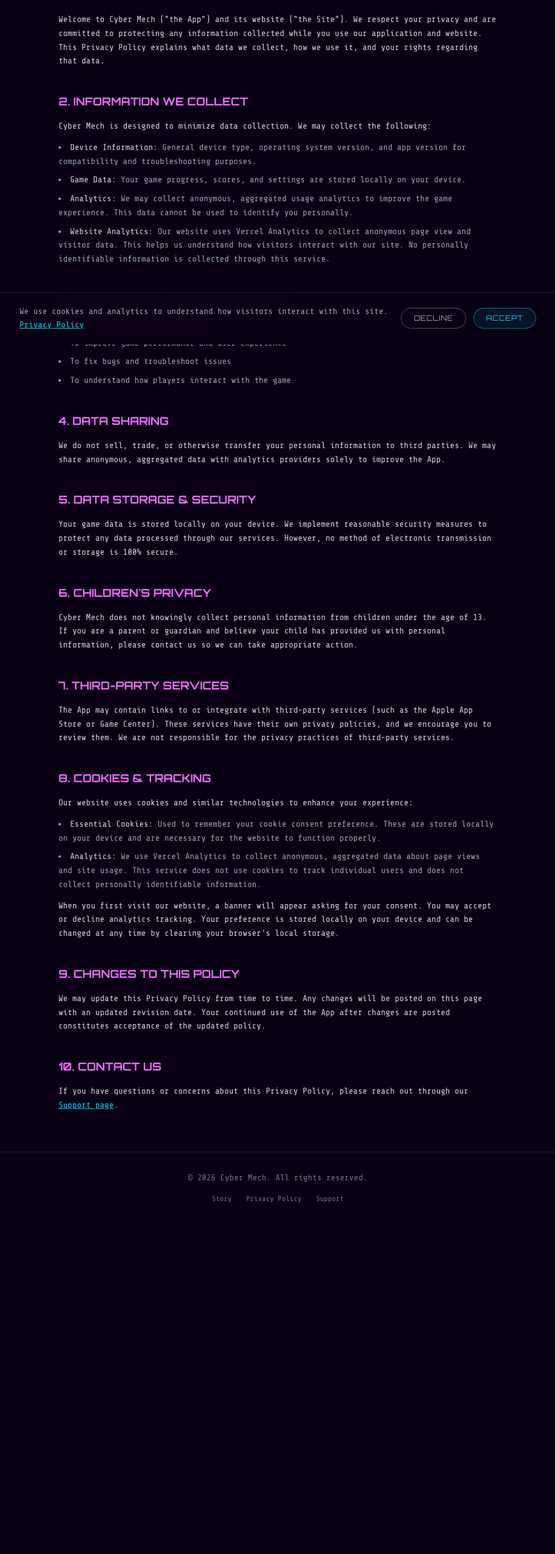
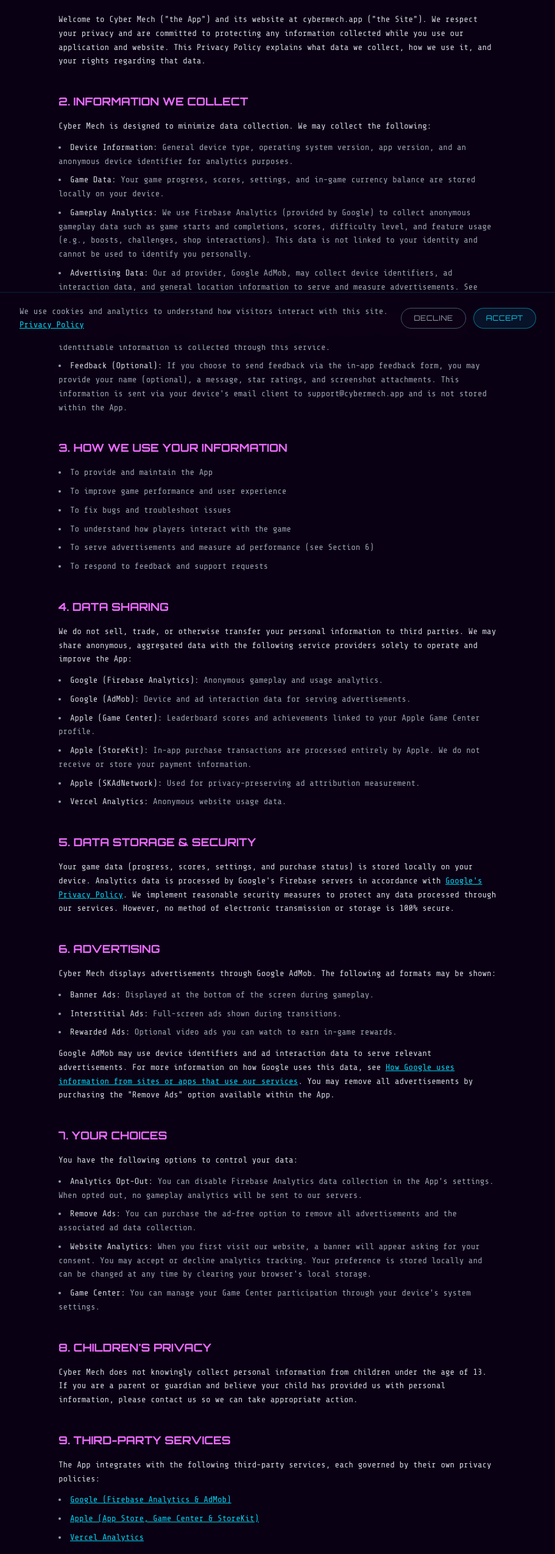
Before and after one commit to arpethel/cyber-mech, a Next.js app: page /privacy-policy in a window 1280 px wide. Shown: the part 235-2784 px from the top of the page at 61% size, without its empty margins (184-1095 px from the left). Before the commit the page ends 2241 px from the top, so only its background shows below. Built offline with nearby package versions, Linux system fonts and the light colour scheme; no server answers.

Commit message:
updating privacy policy

```diff
--- a/app/privacy-policy/page.tsx
+++ b/app/privacy-policy/page.tsx
@@ -22,11 +22,11 @@
               1. INTRODUCTION
             </h2>
             <p>
-              Welcome to Cyber Mech (&quot;the App&quot;) and its website
-              (&quot;the Site&quot;). We respect your privacy and are committed
-              to protecting any information collected while you use our
-              application and website. This Privacy Policy explains what data we
-              collect, how we use it, and your rights regarding that data.
+              Welcome to Cyber Mech (&quot;the App&quot;) and its website at
+              cybermech.app (&quot;the Site&quot;). We respect your privacy and
+              are committed to protecting any information collected while you use
+              our application and website. This Privacy Policy explains what data
+              we collect, how we use it, and your rights regarding that data.
             </p>
           </section>
 
@@ -41,17 +41,27 @@
             <ul className="list-inside list-disc space-y-2 text-gray-400">
               <li>
                 <span className="text-gray-300">Device Information:</span>{" "}
-                General device type, operating system version, and app version
-                for compatibility and troubleshooting purposes.
+                General device type, operating system version, app version, and
+                an anonymous device identifier for analytics purposes.
               </li>
               <li>
                 <span className="text-gray-300">Game Data:</span> Your game
-                progress, scores, and settings are stored locally on your device.
+                progress, scores, settings, and in-game currency balance are
+                stored locally on your device.
               </li>
               <li>
-                <span className="text-gray-300">Analytics:</span> We may collect
-                anonymous, aggregated usage analytics to improve the game
-                experience. This data cannot be used to identify you personally.
+                <span className="text-gray-300">Gameplay Analytics:</span> We
+                use Firebase Analytics (provided by Google) to collect anonymous
+                gameplay data such as game starts and completions, scores,
+                difficulty level, and feature usage (e.g., boosts, challenges,
+                shop interactions). This data is not linked to your identity and
+                cannot be used to identify you personally.
+              </li>
+              <li>
+                <span className="text-gray-300">Advertising Data:</span> Our
+                ad provider, Google AdMob, may collect device identifiers, ad
+                interaction data, and general location information to serve and
+                measure advertisements. See Section 6 for more details.
               </li>
               <li>
                 <span className="text-gray-300">Website Analytics:</span> Our
@@ -59,6 +69,14 @@
                 visitor data. This helps us understand how visitors interact with
                 our site. No personally identifiable information is collected
                 through this service.
+              </li>
+              <li>
+                <span className="text-gray-300">Feedback (Optional):</span> If
+                you choose to send feedback via the in-app feedback form, you may
+                provide your name (optional), a message, star ratings, and
+                screenshot attachments. This information is sent via your
+                device&apos;s email client to support@cybermech.app and is not
+                stored within the App.
               </li>
             </ul>
           </section>
@@ -72,6 +90,11 @@
               <li>To improve game performance and user experience</li>
               <li>To fix bugs and troubleshoot issues</li>
               <li>To understand how players interact with the game</li>
+              <li>
+                To serve advertisements and measure ad performance (see Section
+                6)
+              </li>
+              <li>To respond to feedback and support requests</li>
             </ul>
           </section>
 
@@ -79,11 +102,42 @@
             <h2 className="mb-4 font-orbitron text-lg font-bold text-fuchsia-400">
               4. DATA SHARING
             </h2>
-            <p>
+            <p className="mb-3">
               We do not sell, trade, or otherwise transfer your personal
               information to third parties. We may share anonymous, aggregated
-              data with analytics providers solely to improve the App.
+              data with the following service providers solely to operate and
+              improve the App:
             </p>
+            <ul className="list-inside list-disc space-y-2 text-gray-400">
+              <li>
+                <span className="text-gray-300">Google (Firebase Analytics):</span>{" "}
+                Anonymous gameplay and usage analytics.
+              </li>
+              <li>
+                <span className="text-gray-300">Google (AdMob):</span>{" "}
+                Device and ad interaction data for serving advertisements.
+              </li>
+              <li>
+                <span className="text-gray-300">Apple (Game Center):</span>{" "}
+                Leaderboard scores and achievements linked to your Apple Game
+                Center profile.
+              </li>
+              <li>
+                <span className="text-gray-300">Apple (StoreKit):</span>{" "}
+                In-app purchase transactions are processed entirely by Apple. We
+                do not receive or store your payment information.
+              </li>
+              <li>
+                <span className="text-gray-300">
+                  Apple (SKAdNetwork):
+                </span>{" "}
+                Used for privacy-preserving ad attribution measurement.
+              </li>
+              <li>
+                <span className="text-gray-300">Vercel Analytics:</span>{" "}
+                Anonymous website usage data.
+              </li>
+            </ul>
           </section>
 
           <section>
@@ -91,16 +145,100 @@
               5. DATA STORAGE & SECURITY
             </h2>
             <p>
-              Your game data is stored locally on your device. We implement
-              reasonable security measures to protect any data processed through
-              our services. However, no method of electronic transmission or
-              storage is 100% secure.
+              Your game data (progress, scores, settings, and purchase status) is
+              stored locally on your device. Analytics data is processed by
+              Google&apos;s Firebase servers in accordance with{" "}
+              <a
+                href="https://policies.google.com/privacy"
+                target="_blank"
+                rel="noopener noreferrer"
+                className="text-cyan-400 underline transition-colors hover:text-cyan-300"
+              >
+                Google&apos;s Privacy Policy
+              </a>
+              . We implement reasonable security measures to protect any data
+              processed through our services. However, no method of electronic
+              transmission or storage is 100% secure.
             </p>
           </section>
 
           <section>
             <h2 className="mb-4 font-orbitron text-lg font-bold text-fuchsia-400">
-              6. CHILDREN&apos;S PRIVACY
+              6. ADVERTISING
+            </h2>
+            <p className="mb-3">
+              Cyber Mech displays advertisements through Google AdMob. The
+              following ad formats may be shown:
+            </p>
+            <ul className="list-inside list-disc space-y-2 text-gray-400">
+              <li>
+                <span className="text-gray-300">Banner Ads:</span> Displayed at
+                the bottom of the screen during gameplay.
+              </li>
+              <li>
+                <span className="text-gray-300">Interstitial Ads:</span>{" "}
+                Full-screen ads shown during transitions.
+              </li>
+              <li>
+                <span className="text-gray-300">Rewarded Ads:</span> Optional
+                video ads you can watch to earn in-game rewards.
+              </li>
+            </ul>
+            <p className="mt-3">
+              Google AdMob may use device identifiers and ad interaction data to
+              serve relevant advertisements. For more information on how Google
+              uses this data, see{" "}
+              <a
+                href="https://policies.google.com/technologies/ads"
+                target="_blank"
+                rel="noopener noreferrer"
+                className="text-cyan-400 underline transition-colors hover:text-cyan-300"
+              >
+                How Google uses information from sites or apps that use our
+                services
+              </a>
+              . You may remove all advertisements by purchasing the &quot;Remove
+              Ads&quot; option available within the App.
+            </p>
+          </section>
+
+          <section>
+            <h2 className="mb-4 font-orbitron text-lg font-bold text-fuchsia-400">
+              7. YOUR CHOICES
+            </h2>
+            <p className="mb-3">
+              You have the following options to control your data:
+            </p>
+            <ul className="list-inside list-disc space-y-2 text-gray-400">
+              <li>
+                <span className="text-gray-300">Analytics Opt-Out:</span> You
+                can disable Firebase Analytics data collection in the
+                App&apos;s settings. When opted out, no gameplay analytics will
+                be sent to our servers.
+              </li>
+              <li>
+                <span className="text-gray-300">Remove Ads:</span> You can
+                purchase the ad-free option to remove all advertisements and the
+                associated ad data collection.
+              </li>
+              <li>
+                <span className="text-gray-300">Website Analytics:</span> When
+                you first visit our website, a banner will appear asking for your
+                consent. You may accept or decline analytics tracking. Your
+                preference is stored locally and can be changed at any time by
+                clearing your browser&apos;s local storage.
+              </li>
+              <li>
+                <span className="text-gray-300">Game Center:</span> You can
+                manage your Game Center participation through your device&apos;s
+                system settings.
+              </li>
+            </ul>
+          </section>
+
+          <section>
+            <h2 className="mb-4 font-orbitron text-lg font-bold text-fuchsia-400">
+              8. CHILDREN&apos;S PRIVACY
             </h2>
             <p>
               Cyber Mech does not knowingly collect personal information from
@@ -112,20 +250,53 @@
 
           <section>
             <h2 className="mb-4 font-orbitron text-lg font-bold text-fuchsia-400">
-              7. THIRD-PARTY SERVICES
+              9. THIRD-PARTY SERVICES
             </h2>
-            <p>
-              The App may contain links to or integrate with third-party
-              services (such as the Apple App Store or Game Center). These
-              services have their own privacy policies, and we encourage you to
-              review them. We are not responsible for the privacy practices of
+            <p className="mb-3">
+              The App integrates with the following third-party services, each
+              governed by their own privacy policies:
+            </p>
+            <ul className="list-inside list-disc space-y-2 text-gray-400">
+              <li>
+                <a
+                  href="https://policies.google.com/privacy"
+                  target="_blank"
+                  rel="noopener noreferrer"
+                  className="text-cyan-400 underline transition-colors hover:text-cyan-300"
+                >
+                  Google (Firebase Analytics & AdMob)
+                </a>
+              </li>
+              <li>
+                <a
+                  href="https://www.apple.com/legal/privacy/"
+                  target="_blank"
+                  rel="noopener noreferrer"
+                  className="text-cyan-400 underline transition-colors hover:text-cyan-300"
+                >
+                  Apple (App Store, Game Center & StoreKit)
+                </a>
+              </li>
+              <li>
+                <a
+                  href="https://vercel.com/legal/privacy-policy"
+                  target="_blank"
+                  rel="noopener noreferrer"
+                  className="text-cyan-400 underline transition-colors hover:text-cyan-300"
+                >
+                  Vercel Analytics
+                </a>
+              </li>
+            </ul>
+            <p className="mt-3">
+              We are not responsible for the privacy practices of these
               third-party services.
             </p>
           </section>
 
           <section>
             <h2 className="mb-4 font-orbitron text-lg font-bold text-fuchsia-400">
-              8. COOKIES & TRACKING
+              10. COOKIES & TRACKING
             </h2>
             <p className="mb-3">
               Our website uses cookies and similar technologies to enhance your
@@ -139,24 +310,23 @@
                 function properly.
               </li>
               <li>
-                <span className="text-gray-300">Analytics:</span> We use Vercel
-                Analytics to collect anonymous, aggregated data about page views
-                and site usage. This service does not use cookies to track
-                individual users and does not collect personally identifiable
-                information.
+                <span className="text-gray-300">Vercel Analytics:</span> Collects
+                anonymous, aggregated data about page views and site usage. This
+                service does not use cookies to track individual users and does
+                not collect personally identifiable information.
               </li>
             </ul>
             <p className="mt-3">
-              When you first visit our website, a banner will appear asking for
-              your consent. You may accept or decline analytics tracking. Your
-              preference is stored locally on your device and can be changed at
-              any time by clearing your browser&apos;s local storage.
+              The App does not track users across other companies&apos; apps or
+              websites. As declared in our App Privacy details, the App collects
+              Product Interaction data and Device Identifiers for analytics
+              purposes only. This data is not linked to your identity.
             </p>
           </section>
 
           <section>
             <h2 className="mb-4 font-orbitron text-lg font-bold text-fuchsia-400">
-              9. CHANGES TO THIS POLICY
+              11. CHANGES TO THIS POLICY
             </h2>
             <p>
               We may update this Privacy Policy from time to time. Any changes
@@ -168,7 +338,7 @@
 
           <section>
             <h2 className="mb-4 font-orbitron text-lg font-bold text-fuchsia-400">
-              10. CONTACT US
+              12. CONTACT US
             </h2>
             <p>
               If you have questions or concerns about this Privacy Policy, please
@@ -178,6 +348,13 @@
                 className="text-cyan-400 underline transition-colors hover:text-cyan-300"
               >
                 Support page
+              </a>{" "}
+              or email us at{" "}
+              <a
+                href="mailto:support@cybermech.app"
+                className="text-cyan-400 underline transition-colors hover:text-cyan-300"
+              >
+                support@cybermech.app
               </a>
               .
             </p>
```
